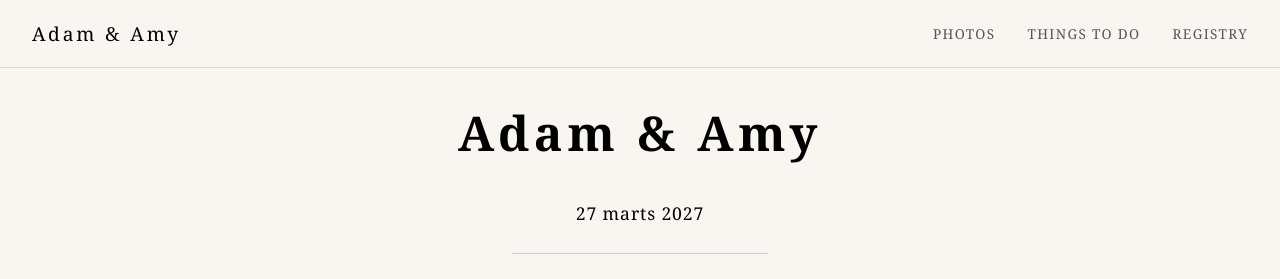
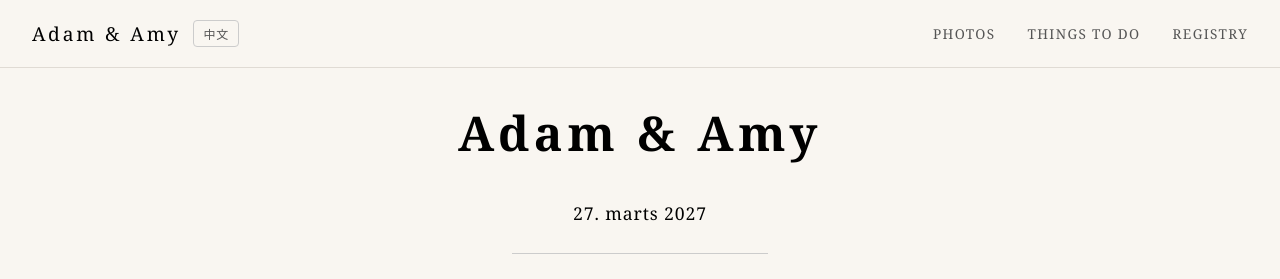
Before and after one commit to Adamhviid/wedding, a React (Vite) app: page / in a window 1280 px wide. Shown: the top 279 px of the page. Built offline with nearby package versions, Linux system fonts and the light colour scheme.

Commit message:
added localization

```diff
--- a/src/App.tsx
+++ b/src/App.tsx
@@ -1,22 +1,25 @@
+import { useState } from "react";
 import "./App.css";
 import weddingPhoto from "./assets/JustMarried.jpg";
-// import SaveTheDate from "./assets/SaveTheDate.jpeg";
+import Header from "./components/Header/Header";
+import CountDown from "./components/CountDown/CountDown";
+import { LocaleContext, useLocale, type Locale } from "./loc/useLocale";
 
-import CountDown from "./components/CountDown/CountDown";
+function AppContent() {
+  const t = useLocale();
 
-function App() {
   return (
     <div className="container">
       <div>
-        <h1>Adam & Amy</h1>
-        <h3>{}27 marts 2027</h3>
+        <h1>{t.mainTitle}</h1>
+        <h3>{t.mainDate}</h3>
       </div>
 
       <hr />
 
       <div>
-        <h3>The Grand Hotel</h3>
-        <p>Taipei, Taiwan</p>
+        <h3>{t.mainHotel}</h3>
+        <p>{t.mainLocation}</p>
       </div>
 
       <hr />
@@ -24,9 +27,19 @@ function App() {
       <CountDown />
 
       <img src={weddingPhoto} alt="Adam and Amy" className="mainPhoto" />
-      {/* <img src={SaveTheDate} alt="Save The Date" className="mainPhoto" /> */}
     </div>
   );
 }
 
+function App() {
+  const [locale, setLocale] = useState<Locale>("en");
+
+  return (
+    <LocaleContext.Provider value={{ locale, setLocale }}>
+      <Header />
+      <AppContent />
+    </LocaleContext.Provider>
+  );
+}
+
 export default App;
--- a/src/components/CountDown/CountDown.tsx
+++ b/src/components/CountDown/CountDown.tsx
@@ -1,7 +1,11 @@
 import { useState } from "react";
+import { useLocale } from "../../loc/useLocale";
+
 function CountDown() {
   const [date] = useState<Date>(new Date("2027-03-11"));
   const today = new Date();
+
+  const t = useLocale();
 
   const calculateDaysBetween = () => {
     const diffMs = date.getTime() - today.getTime();
@@ -10,7 +14,9 @@ function CountDown() {
 
   return (
     <div>
-      <p>{calculateDaysBetween()} days to go!</p>
+      <p>
+        {calculateDaysBetween()} {t.countdownDaysToGo}
+      </p>
     </div>
   );
 }
--- a/src/components/Header/Header.css
+++ b/src/components/Header/Header.css
@@ -26,6 +26,29 @@ nav a {
 }
 
 nav a:hover {
+  color: #111;
+}
+
+.title-row {
+  display: flex;
+  align-items: center;
+  gap: 0.75rem;
+}
+
+.locale-toggle {
+  background: none;
+  border: 1px solid #ccc;
+  border-radius: 4px;
+  padding: 0.2rem 0.6rem;
+  font-family: Georgia, serif;
+  font-size: 0.75rem;
+  letter-spacing: 0.05em;
+  color: #555;
+  cursor: pointer;
+}
+
+.locale-toggle:hover {
+  border-color: #888;
   color: #111;
 }
 
--- a/src/components/Header/Header.tsx
+++ b/src/components/Header/Header.tsx
@@ -1,21 +1,31 @@
-import { useState } from "react";
+import { useContext, useState } from "react";
+import { LocaleContext, useLocale } from "../../loc/useLocale";
 import "./Header.css";
 
 function Header() {
   const [open, setOpen] = useState(false);
+  const { locale, setLocale } = useContext(LocaleContext);
+  const t = useLocale();
+
+  const toggleLocale = () => setLocale(locale === "en" ? "tw" : "en");
 
   return (
     <header>
-      <h1>Adam & Amy</h1>
+      <div className="title-row">
+        <h1>Adam & Amy</h1>
+        <button className="locale-toggle" onClick={toggleLocale}>
+          {locale === "en" ? "中文" : "EN"}
+        </button>
+      </div>
       <button className="hamburger" onClick={() => setOpen(!open)}>
         <span />
         <span />
         <span />
       </button>
       <nav className={open ? "open" : ""}>
-        <a href="#">Photos</a>
-        <a href="#">Things to Do</a>
-        <a href="#">Registry</a>
+        <a href="#">{t.headerPhotos}</a>
+        <a href="#">{t.headerThingsToDo}</a>
+        <a href="#">{t.headerRegistry}</a>
       </nav>
     </header>
   );
--- /dev/null
+++ b/src/loc/en.json
@@ -0,0 +1,10 @@
+{
+  "mainTitle": "Adam & Amy",
+  "mainDate": "27. marts 2027",
+  "mainHotel": "The Grand Hotel",
+  "mainLocation": "Taipei, Taiwan",
+  "countdownDaysToGo": "days to go!",
+  "headerPhotos": "Photos",
+  "headerThingsToDo": "Things To Do",
+  "headerRegistry": "Registry"
+}
--- /dev/null
+++ b/src/loc/tw.json
@@ -0,0 +1,10 @@
+{
+  "mainTitle": "Adam & Amy",
+  "mainDate": "2027年3月27日",
+  "mainHotel": "圓山大飯店",
+  "mainLocation": "台北，台灣",
+  "countdownDaysToGo": "天後見！",
+  "headerPhotos": "照片",
+  "headerThingsToDo": "景點推薦",
+  "headerRegistry": "禮品登記"
+}
--- /dev/null
+++ b/src/loc/useLocale.ts
@@ -0,0 +1,17 @@
+import { createContext, useContext } from "react";
+import en from "./en.json";
+import tw from "./tw.json";
+
+export const locales = { en, tw } as const;
+export type Locale = keyof typeof locales;
+export type Strings = typeof en;
+
+export const LocaleContext = createContext<{
+  locale: Locale;
+  setLocale: (l: Locale) => void;
+}>({ locale: "en", setLocale: () => {} });
+
+export function useLocale(): Strings {
+  const { locale } = useContext(LocaleContext);
+  return locales[locale];
+}
--- a/src/main.tsx
+++ b/src/main.tsx
@@ -1,11 +1,9 @@
 import { StrictMode } from "react";
 import { createRoot } from "react-dom/client";
 import App from "./App.tsx";
-import Header from "./components/Header/Header.tsx";
 
 createRoot(document.getElementById("root")!).render(
   <StrictMode>
-    <Header />
     <App />
   </StrictMode>,
 );
```
